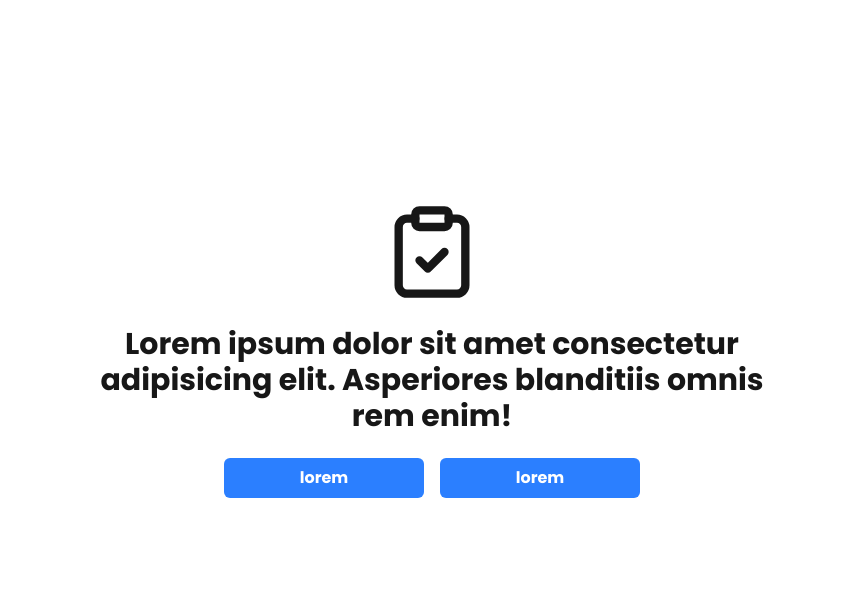
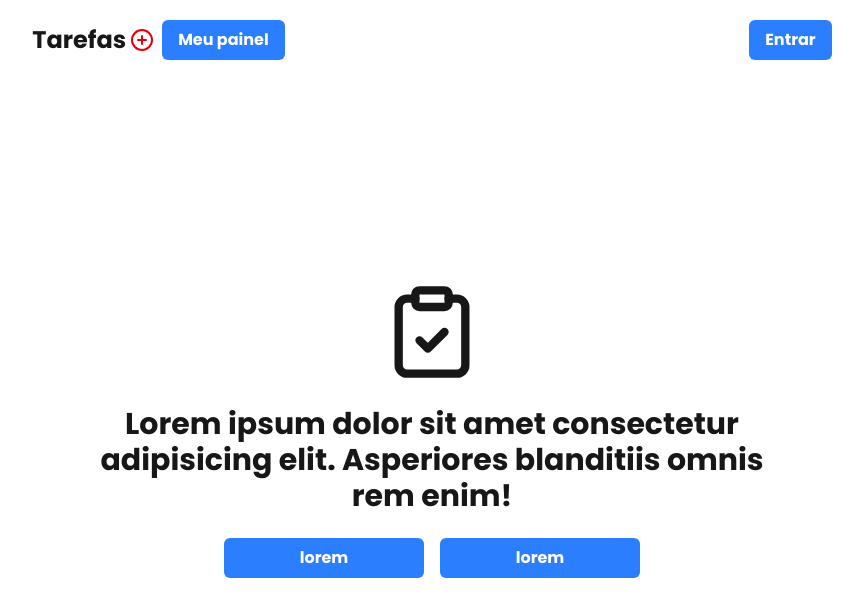
Before and after one commit to joseisaacpy/tarefas-plus, a Next.js app: page / in a window 1280 px wide. Shown: the top 616 px of the page, without its empty margins (208-1071 px from the left). Built offline with nearby package versions, Linux system fonts and the light colour scheme.

Commit message:
feat(header): criar header com links e importar em layout

```diff
--- /dev/null
+++ b/app/components/Header.jsx
@@ -0,0 +1,34 @@
+"use client";
+
+// icon
+import { PlusCircle } from "lucide-react";
+// link
+import Link from "next/link";
+// hooks
+import { useState } from "react";
+// session
+
+export default function Header() {
+  const session = useState(true);
+  return (
+    <header>
+      <nav className="h-20 flex justify-around items-center p-2">
+        <div className="flex items-center justify-center gap-2">
+          {/* Logo */}
+          <Link href="/">
+            <h1 className="flex items-center gap-1 text-2xl font-bold">
+              Tarefas <PlusCircle className="text-red-600" />
+            </h1>
+          </Link>
+          {/* Btn to dash */}
+          <Link href="/dashboard" className={`btn ${session ? "" : "hidden"}`}>
+            Meu painel
+          </Link>
+          {/* Btn entrar */}
+        </div>
+
+        <button className="btn">Entrar</button>
+      </nav>
+    </header>
+  );
+}
--- a/app/layout.tsx
+++ b/app/layout.tsx
@@ -19,6 +19,9 @@ export const metadata: Metadata = {
   description: "Generated by create next app",
 };
 
+// import Header
+import Header from "@/app/components/Header";
+
 // layout
 export default function RootLayout({
   children,
@@ -27,7 +30,10 @@ export default function RootLayout({
 }>) {
   return (
     <html lang="pt-BR">
-      <body className={`${poppins.className} antialiased`}>{children}</body>
+      <body className={`${poppins.className} antialiased`}>
+        <Header />
+        {children}
+      </body>
     </html>
   );
 }
```
